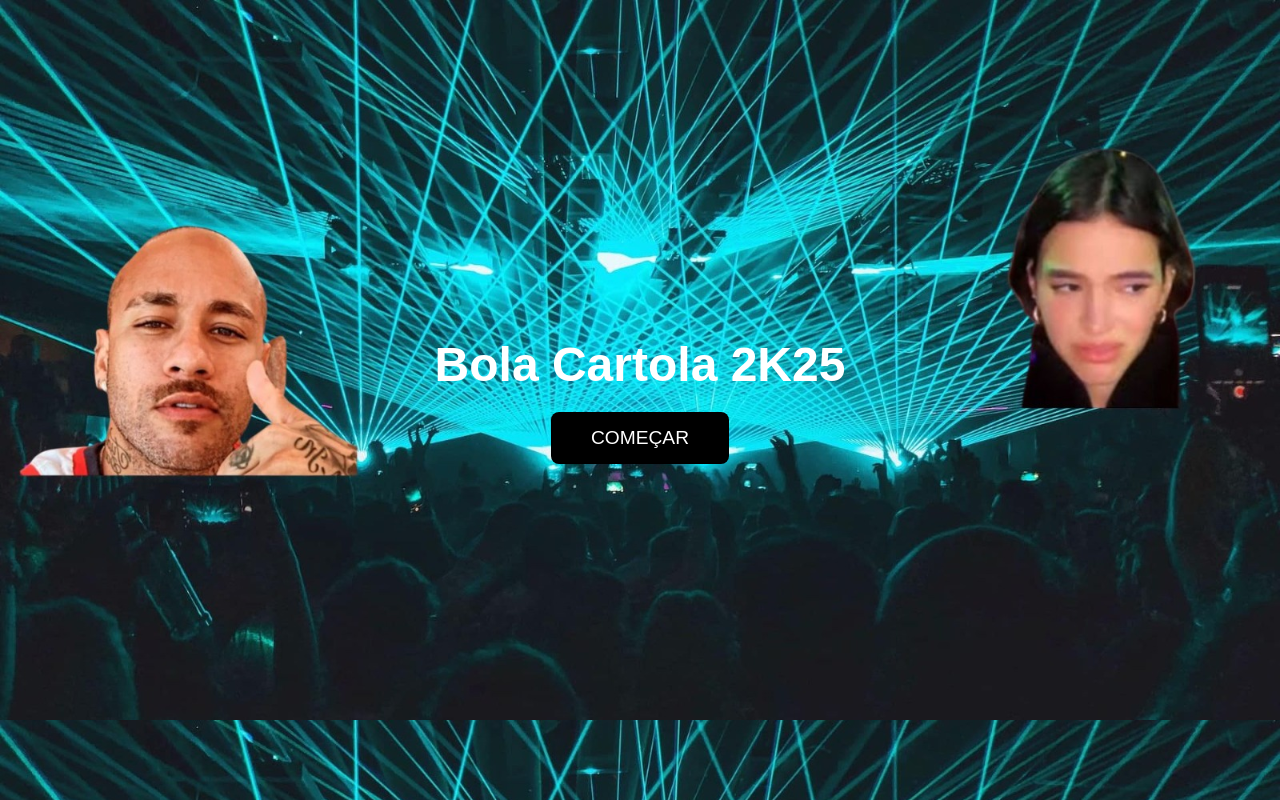
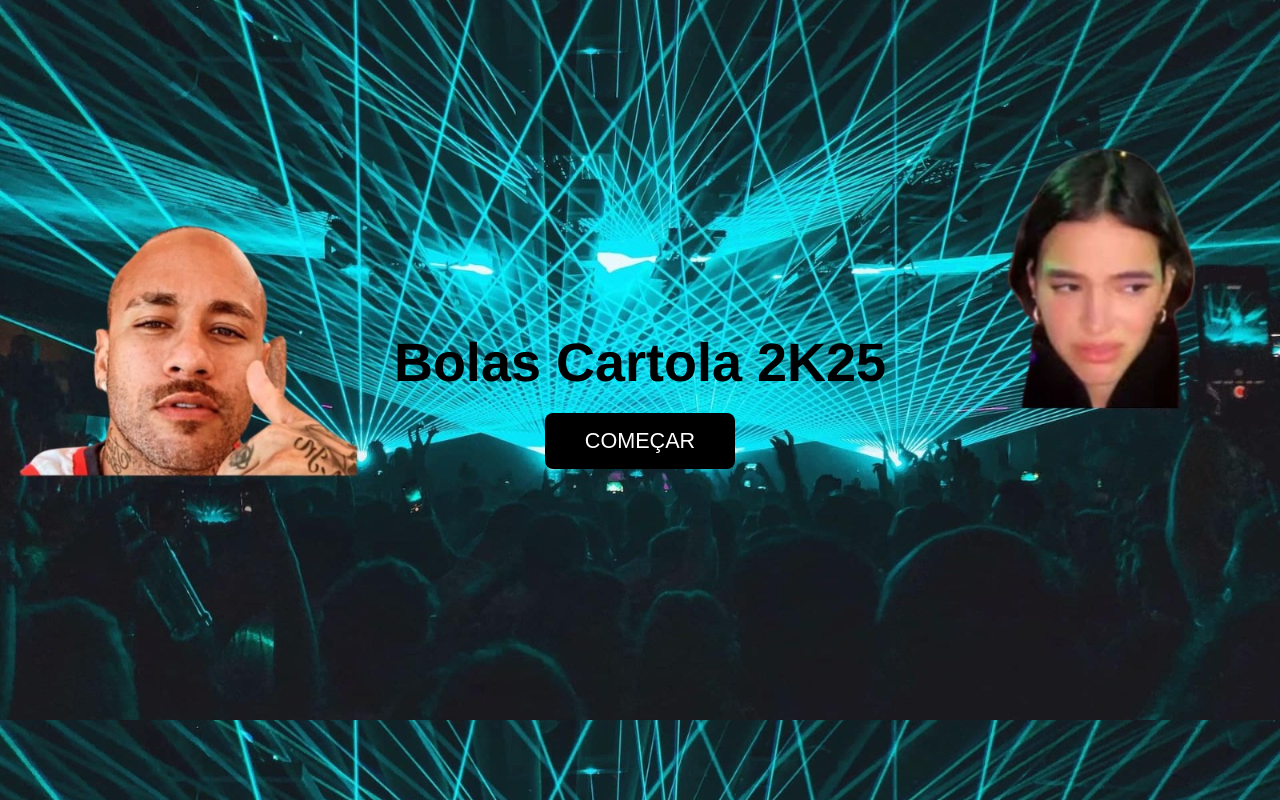
Before and after one commit to Lucaslimaxz/jogo-tec, a plain HTML site: page index.html in a window 1280 px wide. Drawn offline with Linux system fonts and the light colour scheme.

Commit message:
Add files via upload

```diff
--- a/index.html
+++ b/index.html
@@ -3,7 +3,7 @@
 <head>
   <meta charset="UTF-8">
   <meta name="viewport" content="width=device-width, initial-scale=1.0">
-  <title>Bola Cartola 2K25</title>
+  <title>Bolas Cartola 2K25</title>
   <style>
     * {
       margin: 0;
@@ -12,19 +12,21 @@
     }
 
     body {
-      font-family: Arial, sans-serif;
+      font-family: 'Franklin Gothic Medium', 'Arial Narrow', Arial, sans-serif;
       background-image: url(festa2.jpg);
       background-size: 100%;
-      color: #fff;
+      color: #000000;
       height: 100vh;
       display: flex;
       flex-direction: column;
       align-items: center;
       justify-content: center;
+      font-size: large;
     }
 
     .container {
       text-align: center;
+
     }
 
     h1 {
@@ -45,14 +47,14 @@
     }
 
     .start-btn:hover {
-      background-color: #013b06;
+      background-color: #054da7;
     }
   </style>
 </head>
 <body>
 
   <div class="container">
-    <h1>Bola Cartola 2K25</h1>
+    <h1>Bolas Cartola 2K25</h1>
     <button class="start-btn" onclick="index.html">COMEÇAR</button>
   </div>
 
```
